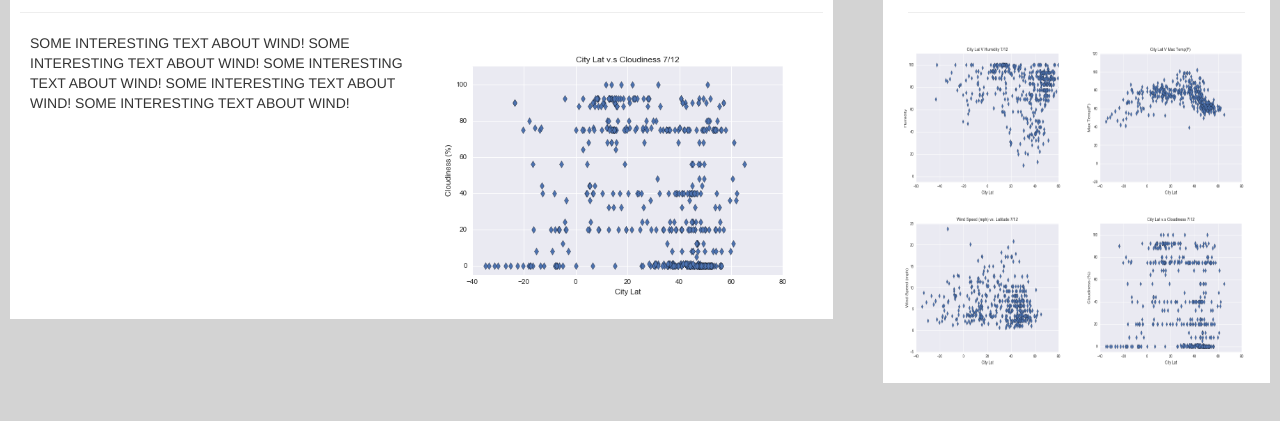
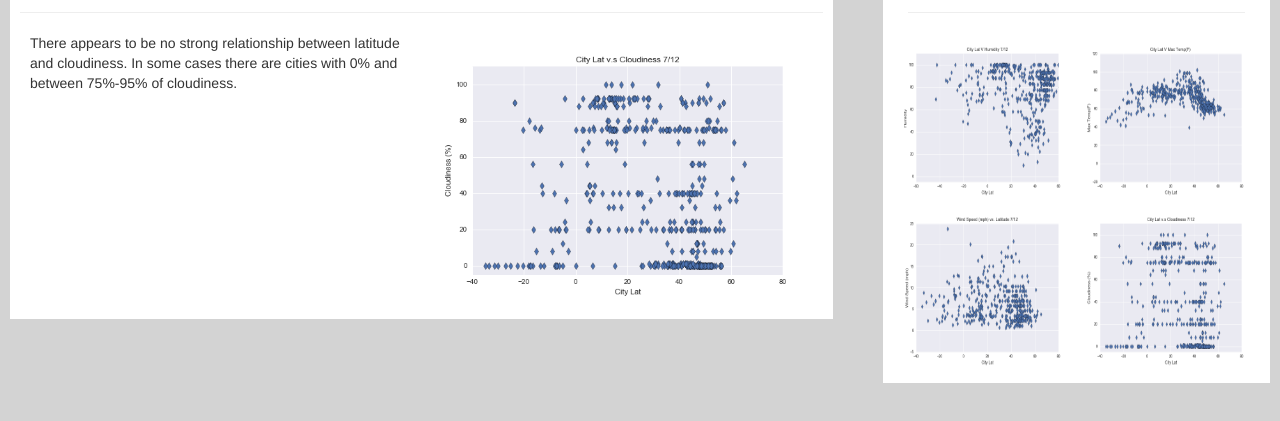
Before and after one commit to erincullen5/erincullen5.github.io, a plain HTML site: page cloudiness.html in a window 1280 px wide. Shown: the part 193-614 px from the top of the page. Drawn offline with nearby package versions, Linux system fonts and the light colour scheme.

Commit message:
updated CSS

```diff
--- a/cloudiness.html
+++ b/cloudiness.html
@@ -71,7 +71,7 @@
                 <hr>
                     <img src="image_3.png" id="wind" alt="cloudiness v. lat" id="home_page_img">
                     <p>
-                        SOME INTERESTING TEXT ABOUT WIND! SOME INTERESTING TEXT ABOUT WIND! SOME INTERESTING TEXT ABOUT WIND! SOME INTERESTING TEXT ABOUT WIND! SOME INTERESTING TEXT ABOUT WIND!
+                        There appears to be no strong relationship between latitude and cloudiness. In some cases there are cities with 0% and between 75%-95% of cloudiness.
                     </p>
                 </div>
                 </div>
```
